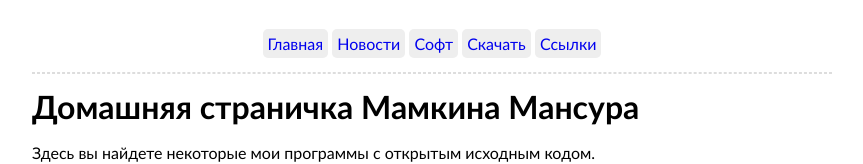
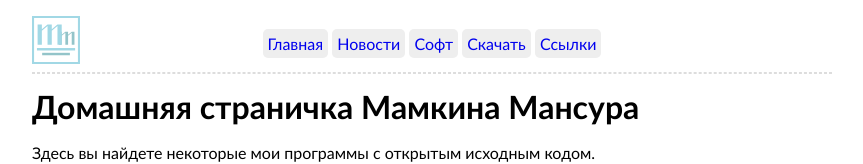
Before and after one commit to mmamkin/mmamkin.github.io, a plain HTML site: page index.html in a window 1280 px wide. Shown: the top 164 px of the page, without its empty margins (208-1071 px from the left). Drawn offline with Linux system fonts and the light colour scheme.

Commit message:
rebuilding site Sat 27 Feb 2021 06:25:30 PM +05

```diff
--- a/css/style.css
+++ b/css/style.css
@@ -8,6 +8,7 @@ body {
 /* header and footer areas */
 .menu { padding: 0; }
 .menu li { display: inline-block; }
+.logo-img { position:absolute; }
 .article-meta, .menu a {
   text-decoration: none;
   background: #eee;
--- a/index.html
+++ b/index.html
@@ -11,6 +11,7 @@
   </head>
 
   <body>
+    <img class="logo-img" src="/img/icons/logo-blue.svg" width="48" height="48" alt="logo" align="center">
     <nav>
     <ul class="menu">
 
```
Also changed, not shown: 404.html (+1 -0 lines), categories/index.html (+1 -0 lines), download/index.html (+1 -0 lines), en/404.html (+1 -0 lines), en/categories/index.html (+1 -0 lines), en/index.html (+1 -0 lines), en/tags/index.html (+1 -0 lines), links/index.html (+1 -0 lines), news/index.html (+1 -0 lines), soft/index.html (+1 -0 lines), soft/mtmdacadtabs/index.html (+1 -0 lines), soft/mtmdedit/index.html (+1 -0 lines), tags/index.html (+1 -0 lines), img/icons/logo-blue.svg (added).
